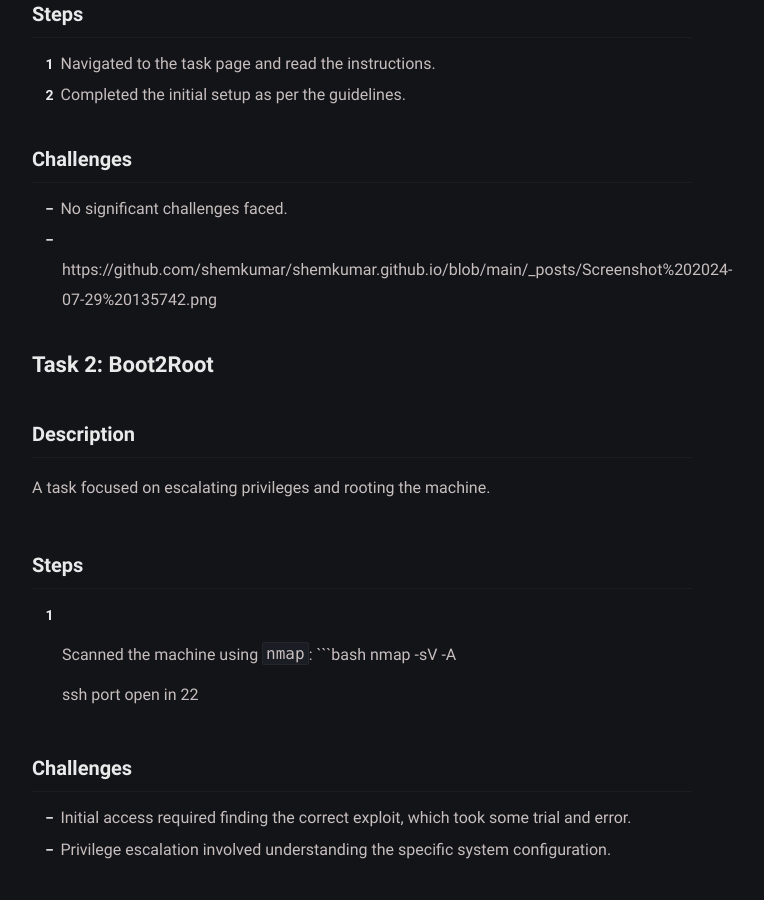
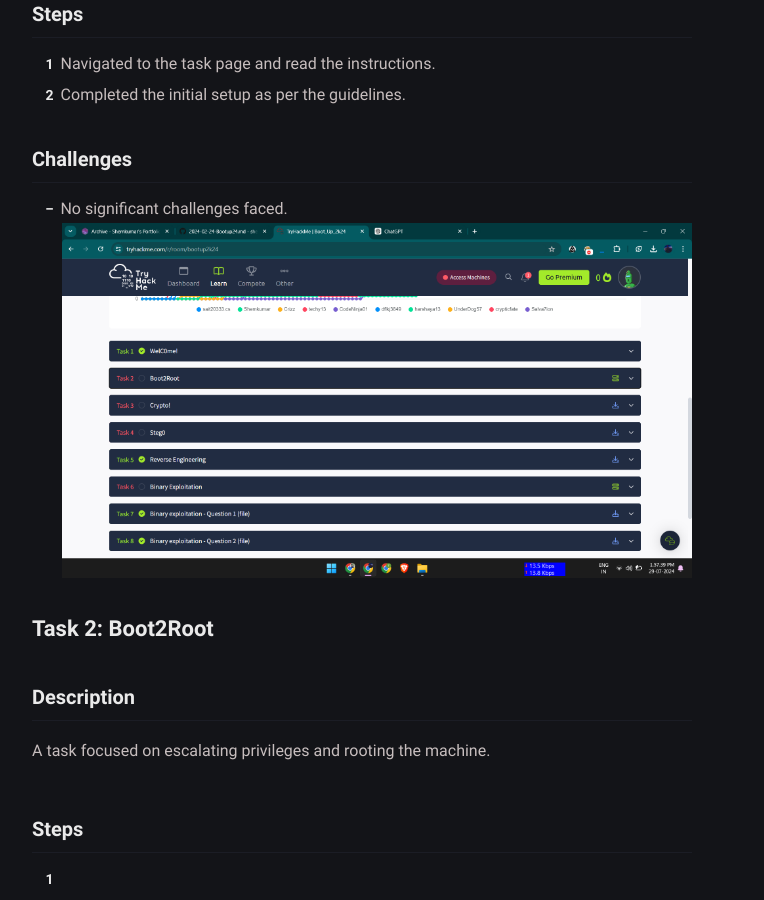
Before and after one commit to shemkumar/shemkumar.github.io, a Jekyll site: the page built from _posts/2024-02-24-Bootup24.md, in a window 1280 px wide and 900 px high, scrolled down 809 px. Shown: the whole window, without its empty margins (278-1042 px from the left). Built offline with Jekyll 4.4.1, drawn with Linux system fonts in a browser that asks for light colours; some of the changed lines change nothing that is shown.

Commit message:
Update 2024-02-24-Bootup24.md

```diff
--- a/_posts/2024-02-24-Bootup24.md
+++ b/_posts/2024-02-24-Bootup24.md
@@ -14,7 +14,7 @@ The introductory task to get started with the CTF.
 
 ### Challenges
 - No significant challenges faced.
-- https://github.com/shemkumar/shemkumar.github.io/blob/main/_posts/Screenshot%202024-07-29%20135742.png
+![Welcome Task Screenshot](https://github.com/shemkumar/shemkumar.github.io/blob/main/_posts/Screenshot%202024-07-29%20135742.png)
 
 ## Task 2: Boot2Root
 
```
